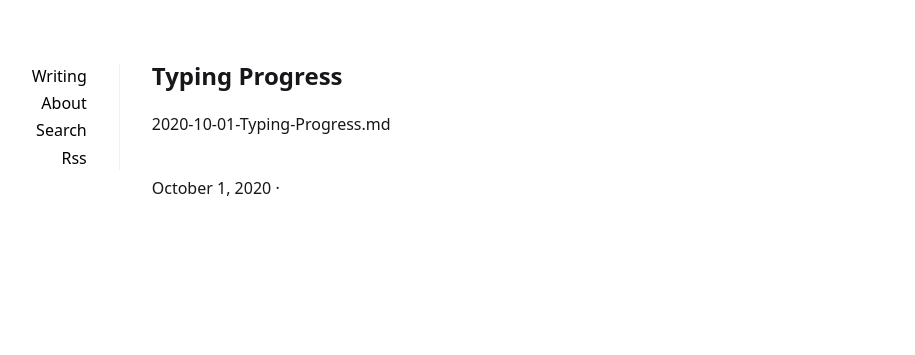
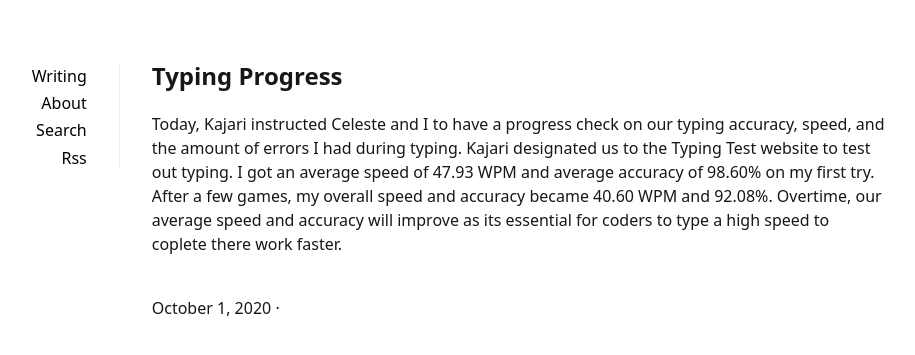
Before and after one commit to Osvaldo178/Osvaldo178.github.io, a Jekyll site: the page built from _posts/2020-10-01-Typing-Progress.md, in a window 1280 px wide. Shown: the top 355 px of the page, without its empty margins (201-1116 px from the left). Built offline with Jekyll 4.4.1, drawn with Linux system fonts in a browser that asks for light colours.

Commit message:
progress check of typing accuracy,speed

```diff
--- a/_posts/2020-10-01-Typing-Progress.md
+++ b/_posts/2020-10-01-Typing-Progress.md
@@ -1 +1,8 @@
-2020-10-01-Typing-Progress.md
+---
+layout: post
+title: Typing Progress
+description:
+summary:
+tags:
+---
+  Today, Kajari instructed Celeste and I to have a progress check on our typing accuracy, speed, and the amount of errors I had during typing. Kajari designated us to  the Typing Test website to test out typing. I got an average speed of 47.93 WPM and average accuracy of 98.60% on my first try. After a few games, my overall speed and accuracy became 40.60 WPM and 92.08%. Overtime, our average speed and accuracy will improve as its essential for coders to type a high speed to coplete there work faster.
```
